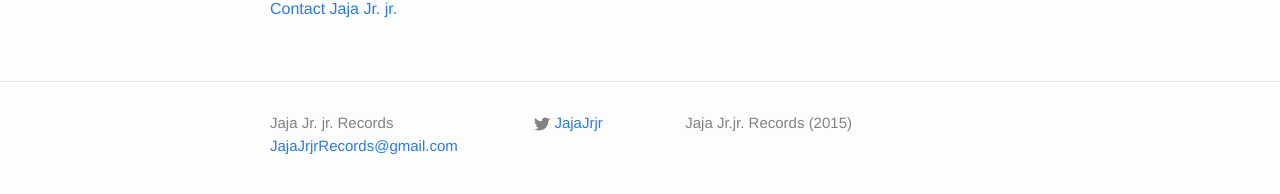
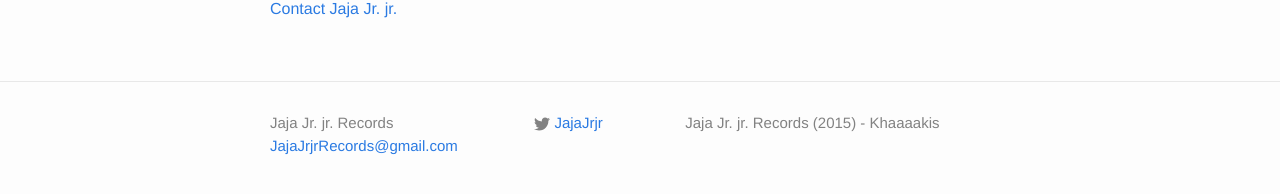
Before and after one commit to jajajrjr/jajajrjr.github.com, a Jekyll site: the page built from about.md, in a window 1280 px wide. Shown: the part 482-676 px from the top of the page. Built offline with Jekyll 4.4.1, drawn with Linux system fonts in a browser that asks for light colours; grey boxes are pictures that could not be loaded.

Commit message:
Update _config.yml

```diff
--- a/_config.yml
+++ b/_config.yml
@@ -2,7 +2,7 @@
 title: Jaja Jr. jr. Records
 email: JajaJrjrRecords@gmail.com
 description: > # this means to ignore newlines until "baseurl:"
-  Jaja Jr.jr. Records (2015)
+  Jaja Jr. jr. Records (2015) - Khaaaakis
 baseurl: "" # the subpath of your site, e.g. /blog/
 url:  # the base hostname & protocol for your site
 twitter_username: JajaJrjr
```
